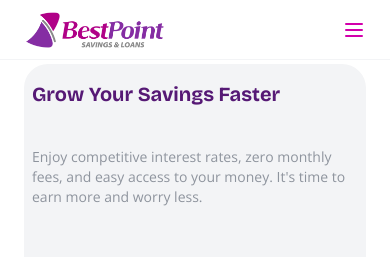
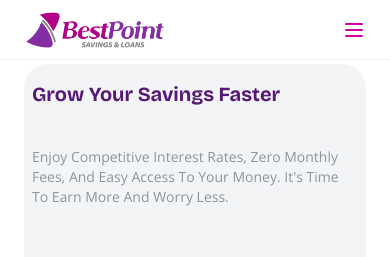
Before and after one commit to jnboateng/bpsl-website, a React (Create React App) app: page / in a window 390 px wide. Shown: the top 257 px of the page. Built offline with nearby package versions, Linux system fonts and the light colour scheme.

Commit message:
capitalize

```diff
--- a/src/components/Home/HeroCarousel.jsx
+++ b/src/components/Home/HeroCarousel.jsx
@@ -86,7 +86,7 @@ const HeroCarousel = () => {
                 animate={{ y: 0, opacity: 1 }}
                 exit={{ y: -50, opacity: 0 }}
                 transition={{ duration: 0.5, delay: 0.3, ease: "easeInOut" }}
-                className="text-gray-700  font-open-sans text-sm lg:text-xl mb-8 md:mb-16"
+                className="text-gray-700 capitalize font-open-sans text-sm lg:text-xl mb-8 md:mb-16"
               >
                 {carouselData[currentIndex].text}
               </motion.p>
```
